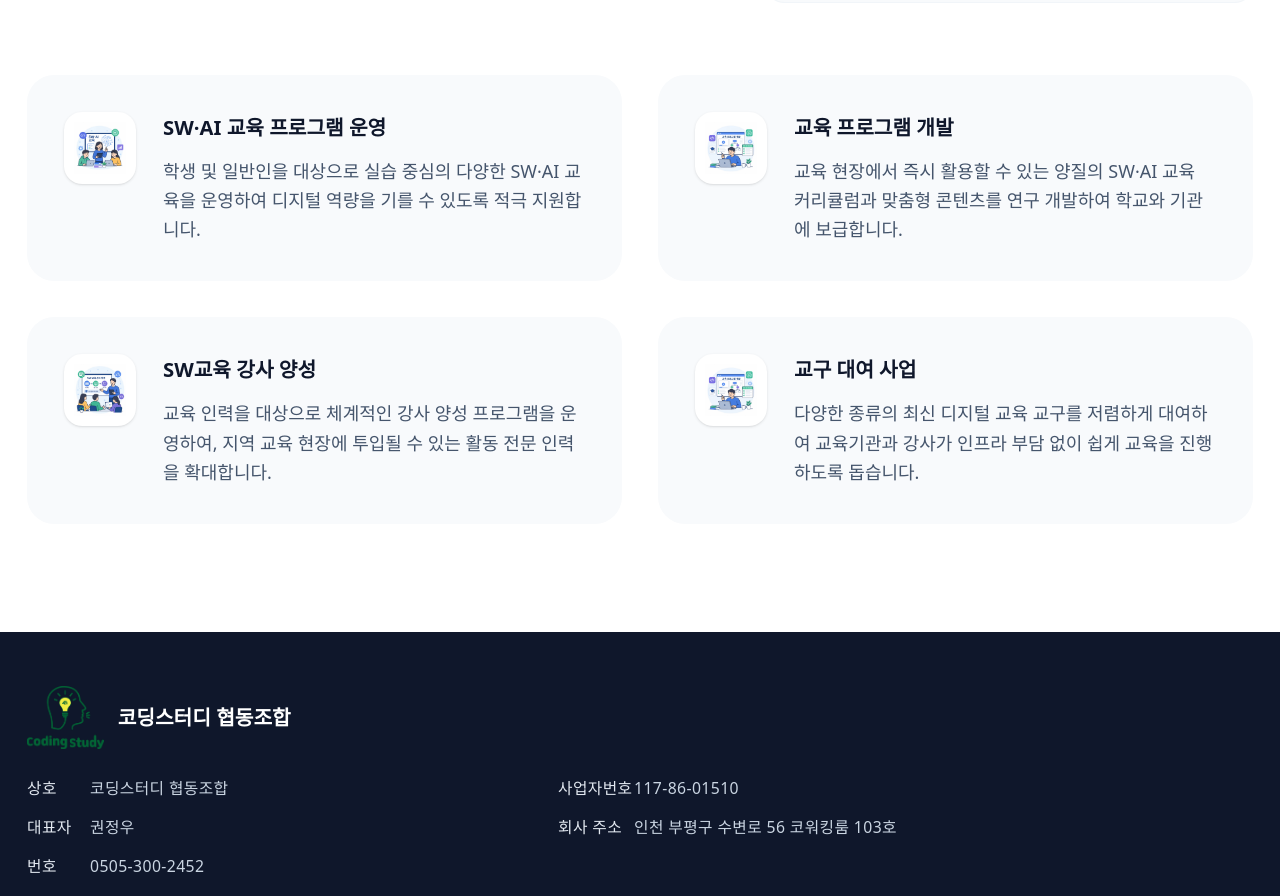
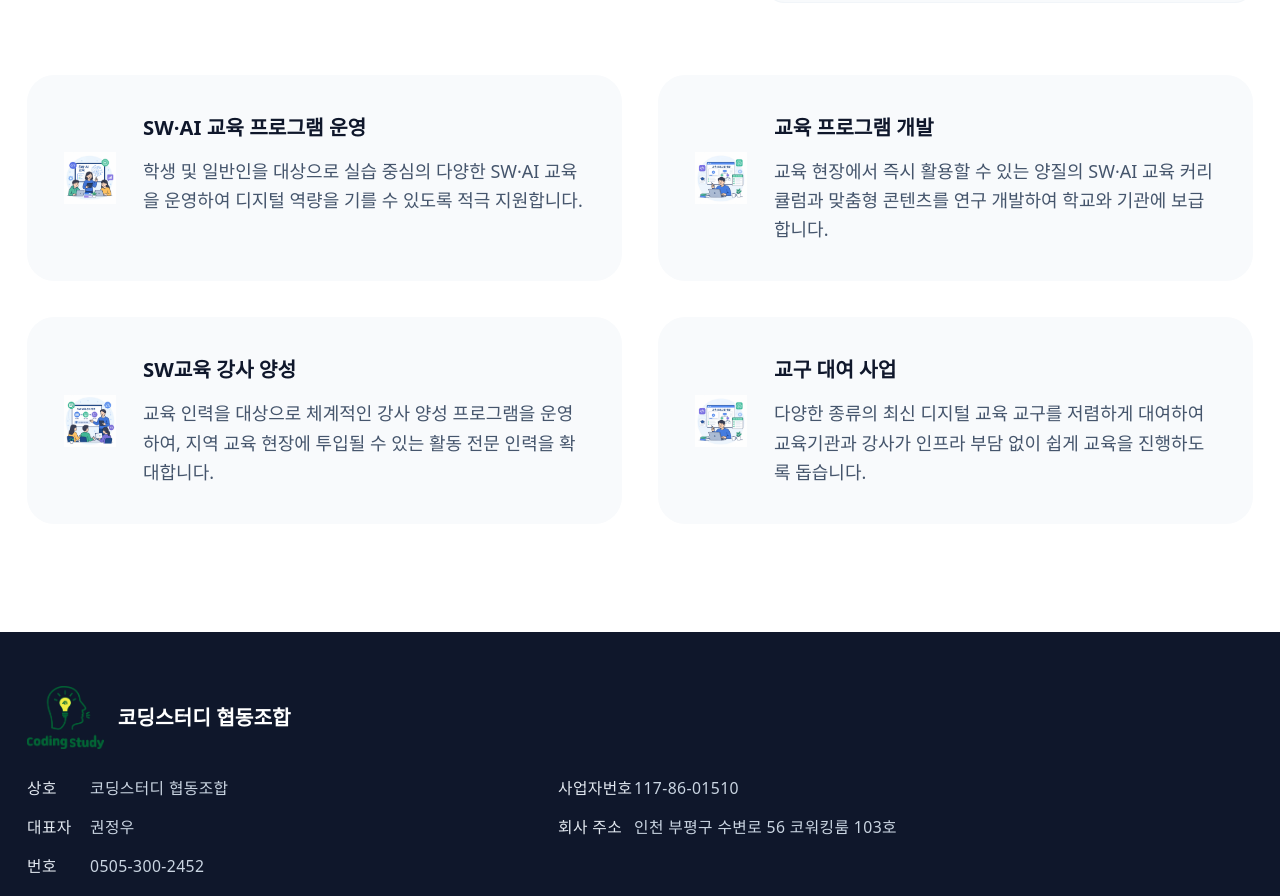
Before and after one commit to codingstudycooperative-hue/site, a Next.js app: page /about in a window 1280 px wide. Shown: the part 1853-2749 px from the top of the page. Built offline with nearby package versions, Linux system fonts and the light colour scheme; a web font is replaced by a local one.

Commit message:
fix: 조합소개 주요 사업 아이콘 컨테이너 제거, 이미지 직접 표시

```diff
--- a/app/about/page.tsx
+++ b/app/about/page.tsx
@@ -170,15 +170,13 @@ export default function About() {
           <div className="grid sm:grid-cols-2 gap-6 lg:gap-8">
             {/* 카드 1 */}
             <div className="flex gap-6 p-8 rounded-3xl bg-slate-50 hover:bg-white border hover:border-primary-200 border-transparent transition-all hover:shadow-md group">
-              <div className="w-16 h-16 bg-white rounded-2xl flex items-center justify-center shadow-sm shrink-0 group-hover:bg-primary-50">
               <Image
                 src="/assets/sw.webp"
                 alt="SW·AI 교육"
                 width={52}
                 height={52}
-                  className="object-contain"
+                className="object-contain shrink-0"
               />
-              </div>
               <div>
                 <h3 className="text-lg font-bold text-slate-900 mb-3 group-hover:text-primary-600 transition-colors">
                   SW·AI 교육 프로그램 운영
@@ -192,15 +190,13 @@ export default function About() {
 
             {/* 카드 2 */}
             <div className="flex gap-6 p-8 rounded-3xl bg-slate-50 hover:bg-white border hover:border-primary-200 border-transparent transition-all hover:shadow-md group">
-              <div className="w-16 h-16 bg-white rounded-2xl flex items-center justify-center shadow-sm shrink-0 group-hover:bg-primary-50">
               <Image
                 src="/assets/bui.webp"
                 alt="교육 프로그램 개발"
                 width={52}
                 height={52}
-                  className="object-contain"
+                className="object-contain shrink-0"
               />
-              </div>
               <div>
                 <h3 className="text-lg font-bold text-slate-900 mb-3 group-hover:text-primary-600 transition-colors">
                   교육 프로그램 개발
@@ -214,15 +210,13 @@ export default function About() {
 
             {/* 카드 3 */}
             <div className="flex gap-6 p-8 rounded-3xl bg-slate-50 hover:bg-white border hover:border-primary-200 border-transparent transition-all hover:shadow-md group">
-              <div className="w-16 h-16 bg-white rounded-2xl flex items-center justify-center shadow-sm shrink-0 group-hover:bg-primary-50">
               <Image
                 src="/assets/te.webp"
                 alt="SW교육 강사 양성"
                 width={52}
                 height={52}
-                  className="object-contain"
+                className="object-contain shrink-0"
               />
-              </div>
               <div>
                 <h3 className="text-lg font-bold text-slate-900 mb-3 group-hover:text-primary-600 transition-colors">
                   SW교육 강사 양성
@@ -236,15 +230,13 @@ export default function About() {
 
             {/* 카드 4 */}
             <div className="flex gap-6 p-8 rounded-3xl bg-slate-50 hover:bg-white border hover:border-primary-200 border-transparent transition-all hover:shadow-md group">
-              <div className="w-16 h-16 bg-white rounded-2xl flex items-center justify-center shadow-sm shrink-0 group-hover:bg-primary-50">
               <Image
                 src="/assets/bui.webp"
                 alt="교구 대여 사업"
                 width={52}
                 height={52}
-                  className="object-contain"
+                className="object-contain shrink-0"
               />
-              </div>
               <div>
                 <h3 className="text-lg font-bold text-slate-900 mb-3 group-hover:text-primary-600 transition-colors">
                   교구 대여 사업
```
Lines whose indentation alone changed are shown as unchanged.
